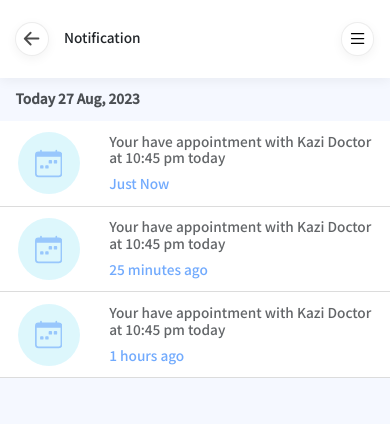
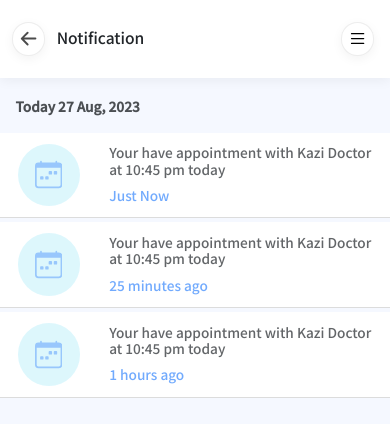
Before and after one commit to Aafan23/Doctora-Appointment-Mobile-WebApp, a plain HTML site: page Notification.html in a window 390 px wide. Drawn offline with nearby package versions, Linux system fonts and the light colour scheme; a web font is replaced by a local one.

Commit message:
Update notifications.css

```diff
--- a/notifications.css
+++ b/notifications.css
@@ -58,7 +58,7 @@ section{
     }
     .back-button h2{
         padding-top: 1vw;
-        font-size: 3.5vw;
+        font-size: 4vw;
 
      }
      .Hamburg-button{
@@ -90,16 +90,17 @@ section{
     }
     .hero-dates{
         width: 100%;
-        height: 11vw;
+        height: 13vw;
     }
     .hero-dates h3{
         font-size: 3.5vw;
         text-align: start;
-        padding: 3vw 4vw;
+        padding: 5vw 4vw;
         font-weight: 600;
         opacity: 0.8;
     }
     .notification-messages{
+        margin-top: 1vw;
         width: 100%;
         height: 22vw;
         border-bottom: 1px solid rgb(220, 220, 220);
@@ -140,10 +141,12 @@ section{
     .message h4{
        font-size: 3.5vw;
        opacity: 0.7;
+    font-weight: lighter;
     }
     .message p{
         font-size: 3.5vw;
         color: #62a1fd ;
         opacity: 0.9;
+        font-weight: lighter;
      }
 }
```
